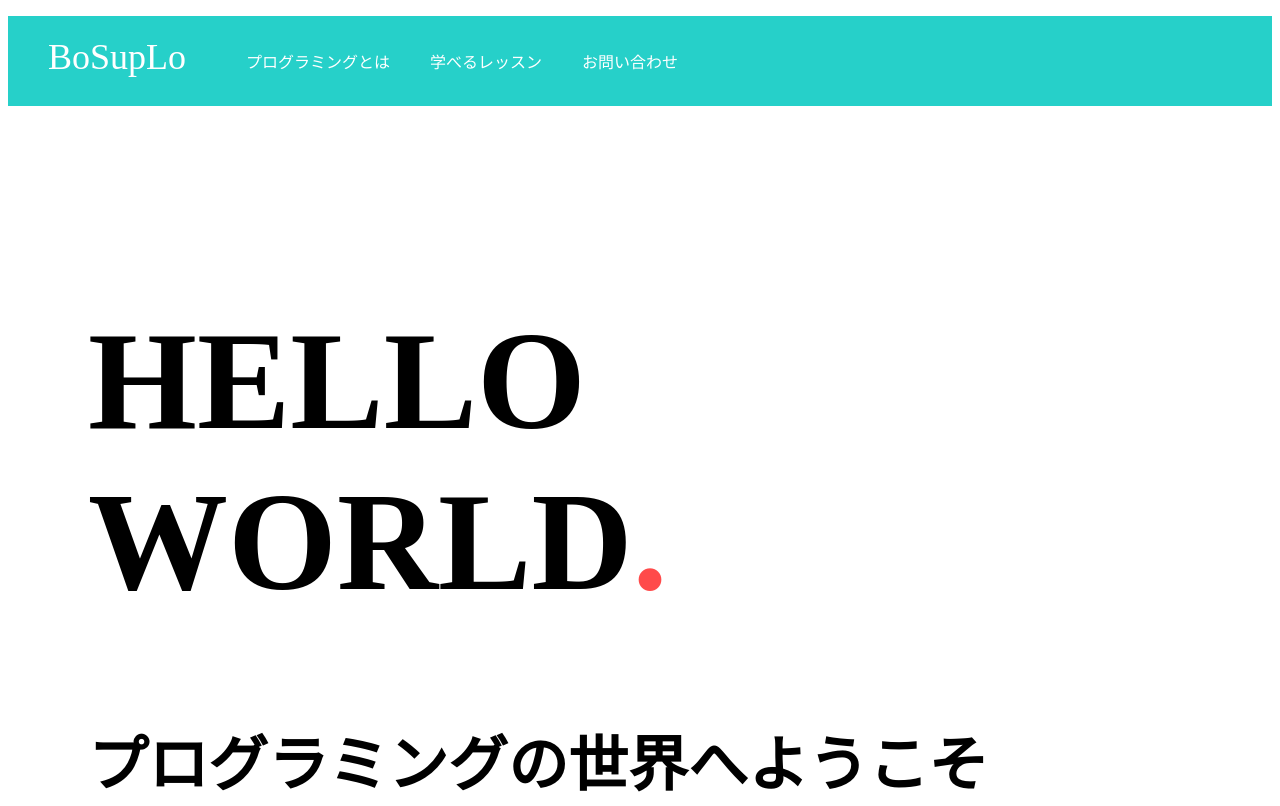
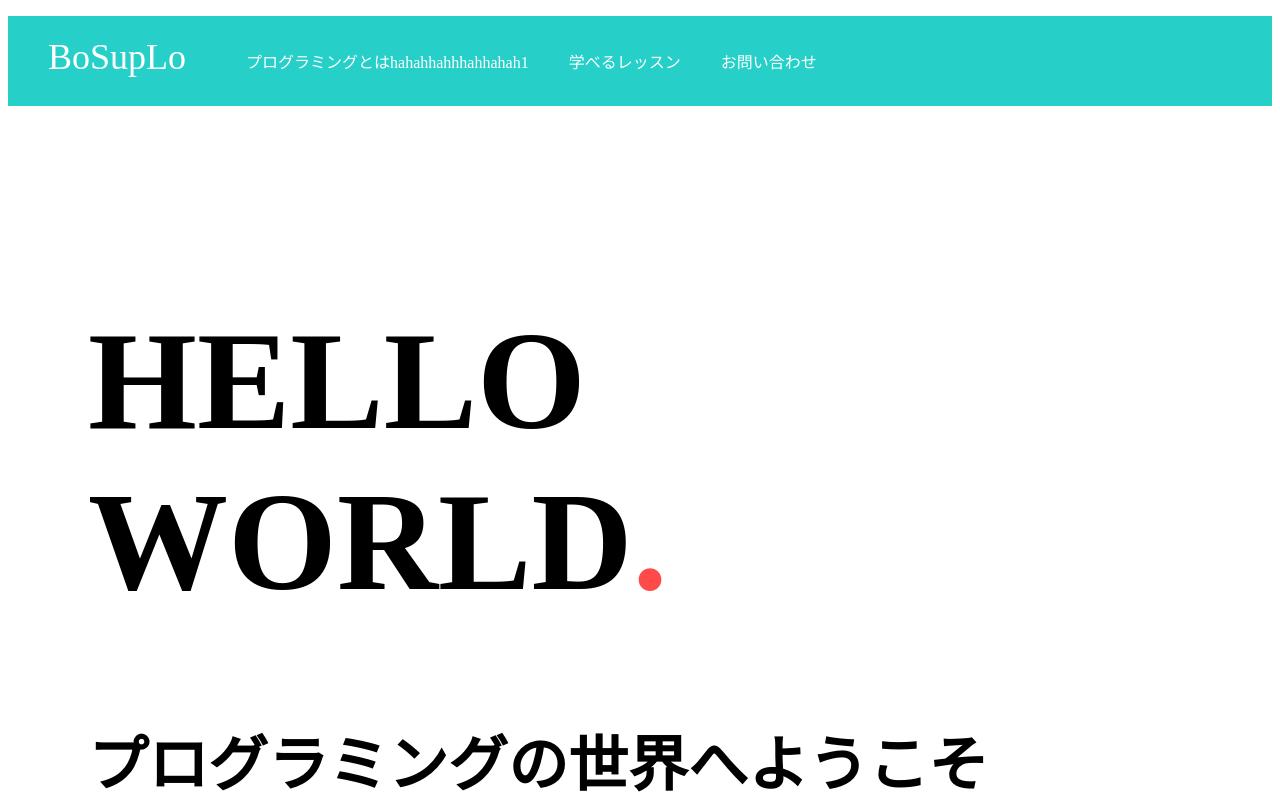
Before and after one commit to nguyenthuc299/WEB, a plain HTML site: page index.html in a window 1280 px wide. Shown: the top 806 px of the page. Drawn offline with Linux system fonts and the light colour scheme.

Commit message:
add github test for message

```diff
--- a/index.html
+++ b/index.html
@@ -10,7 +10,7 @@
       <div class="header-logo">BoSupLo </div>
       <div class="header-list">
         <ul>
-          <li>プログラミングとは</li>
+          <li>プログラミングとはhahahhahhhahhahah1</li>
           <li>学べるレッスン</li>
           <li>お問い合わせ</li>
         </ul>
```
